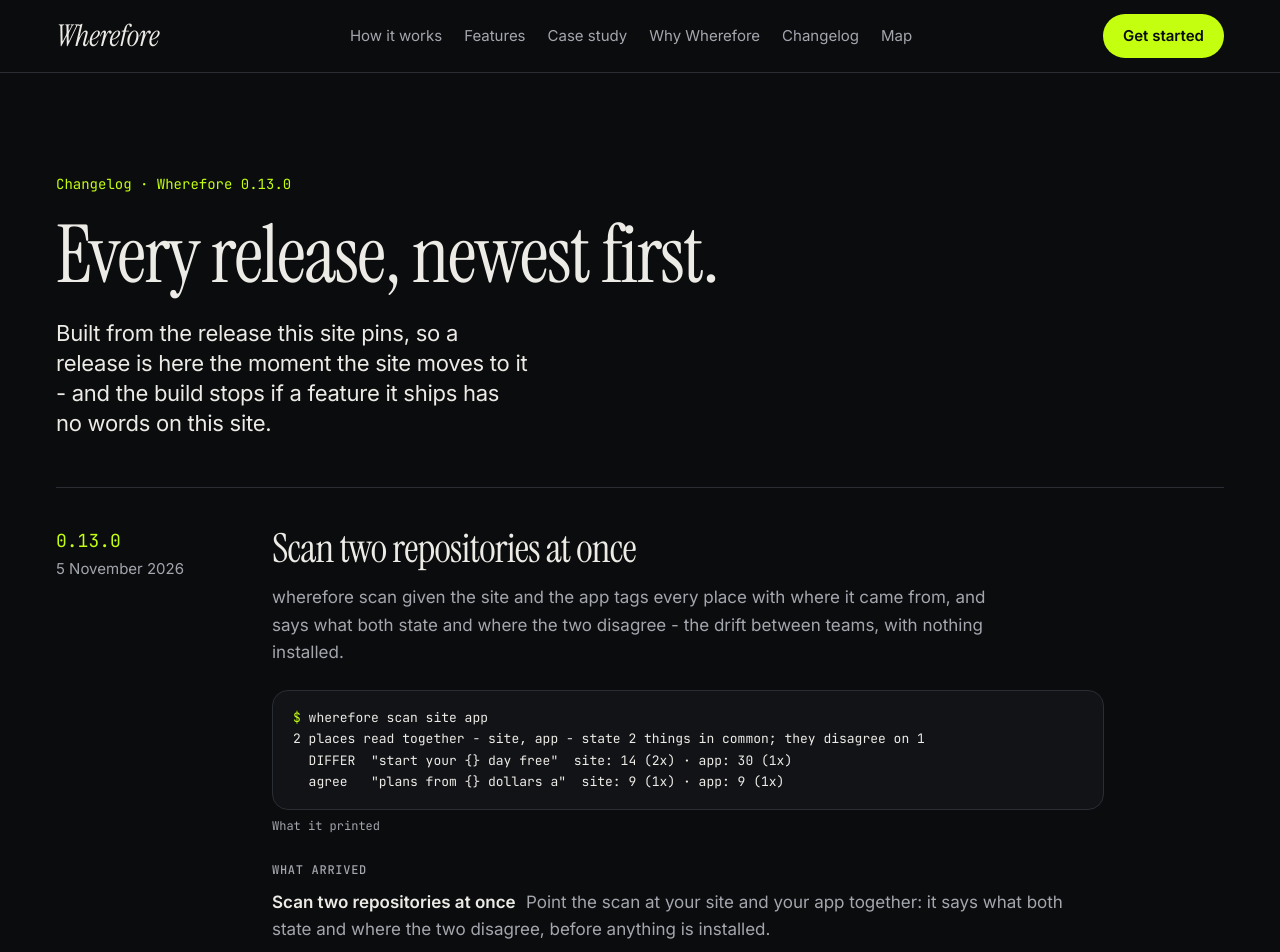
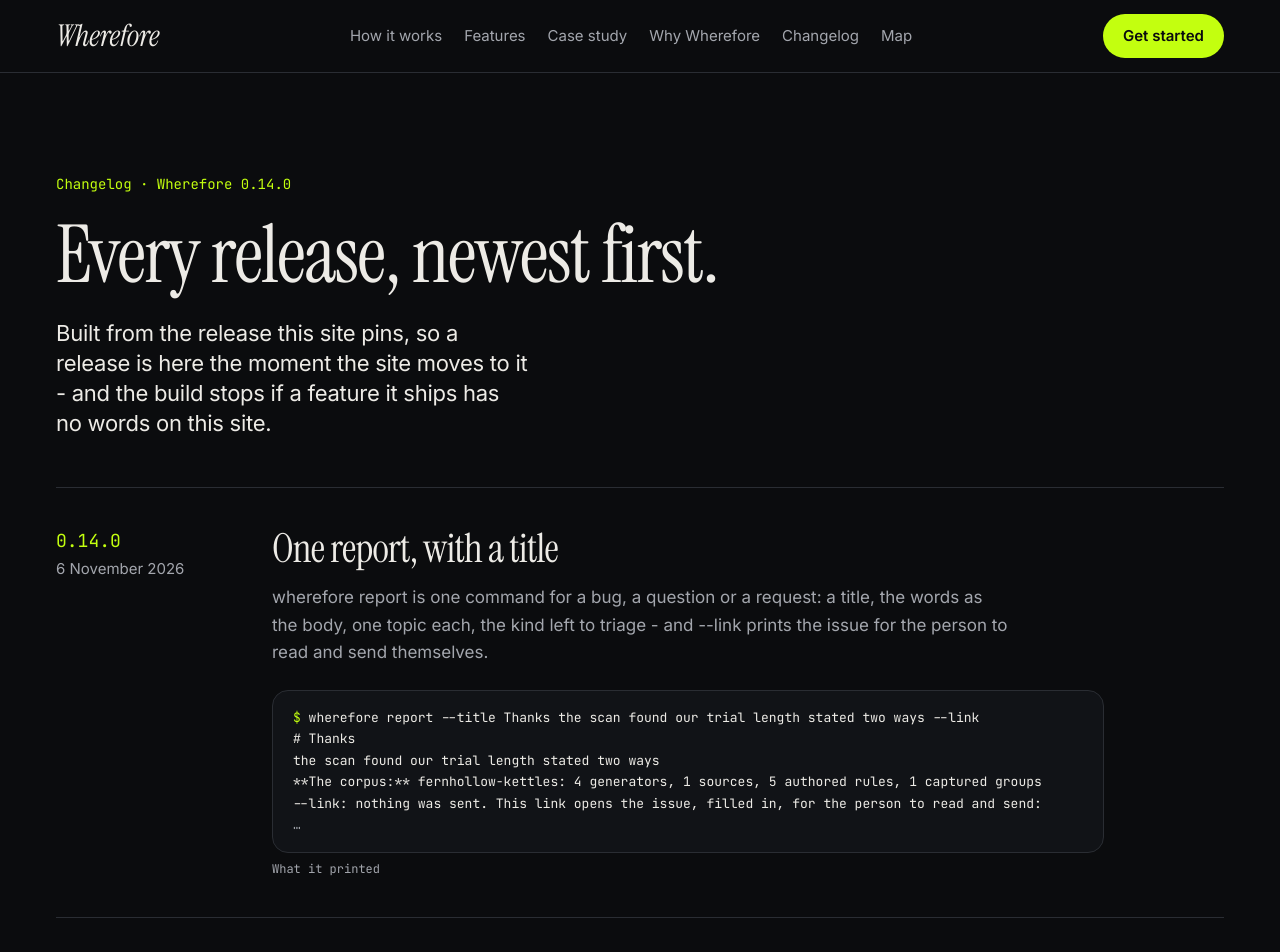
Before and after one commit to wherefore-build/web, a plain HTML site: page site/changelog/index.html in a window 1280 px wide. Shown: the top 952 px of the page. Drawn offline with Linux system fonts and the light colour scheme.

Commit message:
Wherefore 0.14.0
The engine pin moves to 0.14.0, on PyPI, and every page is rebuilt against it. Opened by the release itself (.github/workflows/pin.yml).

```diff
--- a/site/changelog/index.html
+++ b/site/changelog/index.html
@@ -17,12 +17,28 @@
 <label class="menu-switch" for="menu">Menu</label><nav aria-label="The site"><a href="../#how">How it works</a><a href="../features/">Features</a><a href="../#case">Case study</a><a href="../#why">Why Wherefore</a><a href="../changelog/">Changelog</a><a href="../map/">Map</a></nav><a class="pill" href="../#start">Get started</a></div></header>
 <main id="top">
 <section class="log-head"><div class="wrap">
-<p class="eyebrow">Changelog · Wherefore 0.13.0</p>
+<p class="eyebrow">Changelog · Wherefore 0.14.0</p>
 <h1>Every release, newest first.</h1>
 <p class="lede">Built from the release this site pins, so a release is here the moment the site moves to it - and the build stops if a feature it ships has no words on this site.</p>
 </div></section>
 <section class="log"><div class="wrap">
 <ol class="releases">
+<li class="release" id="v0.14.0">
+<div class="release-meta"><p class="release-v"><a href="#v0.14.0">0.14.0</a></p>
+<p class="release-date"><time datetime="2026-11-06">6 November 2026</time></p></div>
+<div class="release-body">
+<h2>One report, with a title</h2>
+<p class="release-says">wherefore report is one command for a bug, a question or a request: a title, the words as the body, one topic each, the kind left to triage - and --link prints the issue for the person to read and send themselves.</p>
+<figure class="term"><pre><code><span class="term-prompt">$</span> wherefore report --title Thanks the scan found our trial length stated two ways --link
+# Thanks
+the scan found our trial length stated two ways
+**The corpus:** fernhollow-kettles: 4 generators, 1 sources, 5 authored rules, 1 captured groups
+--link: nothing was sent. This link opens the issue, filled in, for the person to read and send:
+<span class="term-cut" title="lines left out">…</span></code></pre>
+<figcaption>What it printed</figcaption></figure>
+
+</div>
+</li>
 <li class="release" id="v0.13.0">
 <div class="release-meta"><p class="release-v"><a href="#v0.13.0">0.13.0</a></p>
 <p class="release-date"><time datetime="2026-11-05">5 November 2026</time></p></div>
```
Also changed, not shown: site/features/index.html (+2 -2 lines), site/index.html (+7 -7 lines), site/map/index.html (+3 -3 lines), requirements-engine.txt, 2 other files.
